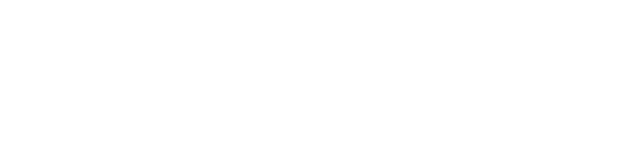
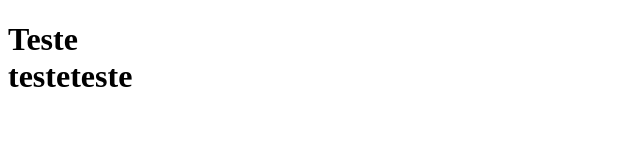
Before and after one commit to Mateus-SR/aula04_dw_2025, a plain HTML site: page index.html in a window 1280 px wide. Shown: the whole page, without its empty margins (0-640 px from the left). Drawn offline with Linux system fonts and the light colour scheme.

Commit message:
Mensagem de teste

```diff
--- a/index.html
+++ b/index.html
@@ -6,6 +6,6 @@
     <title>Document</title>
 </head>
 <body>
-
+    <h1>Teste<br>testeteste</h1>
 </body>
 </html>
```
Also changed, not shown: aula04.html (line endings or trailing spaces).
